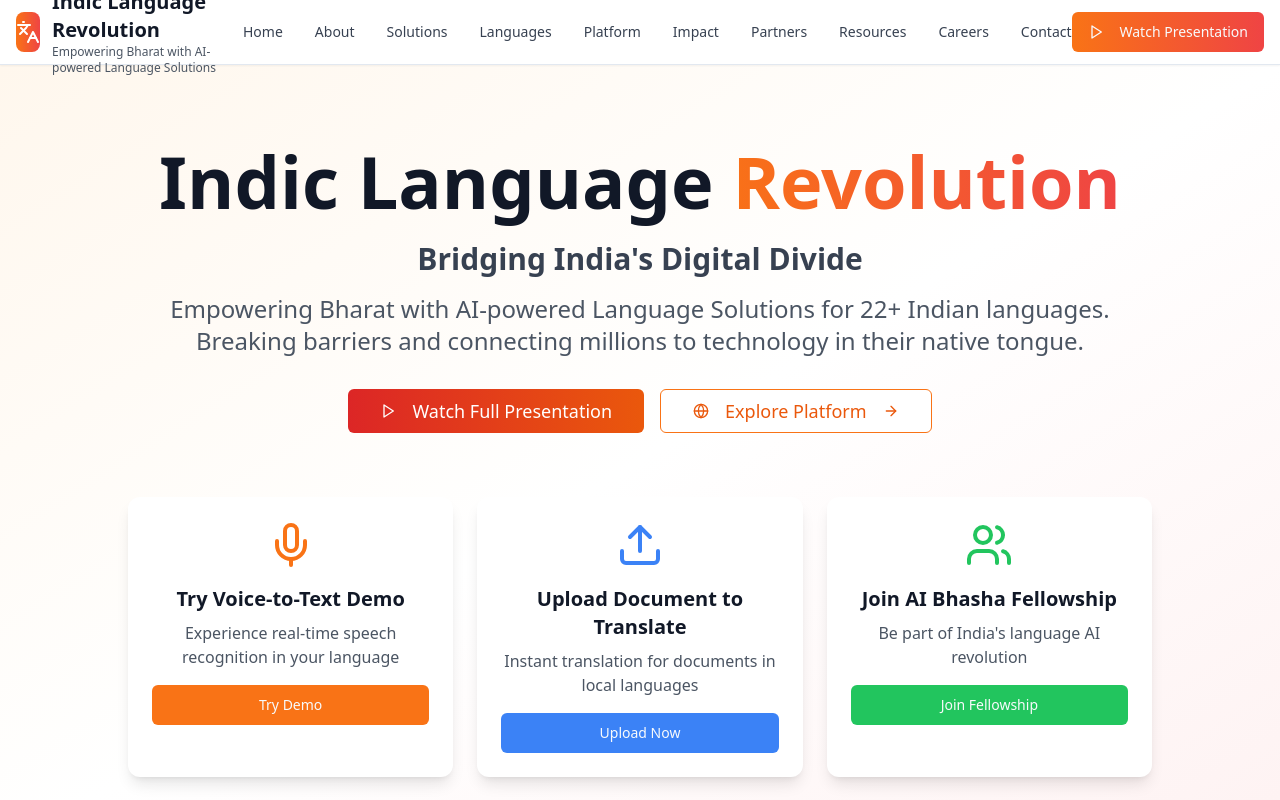
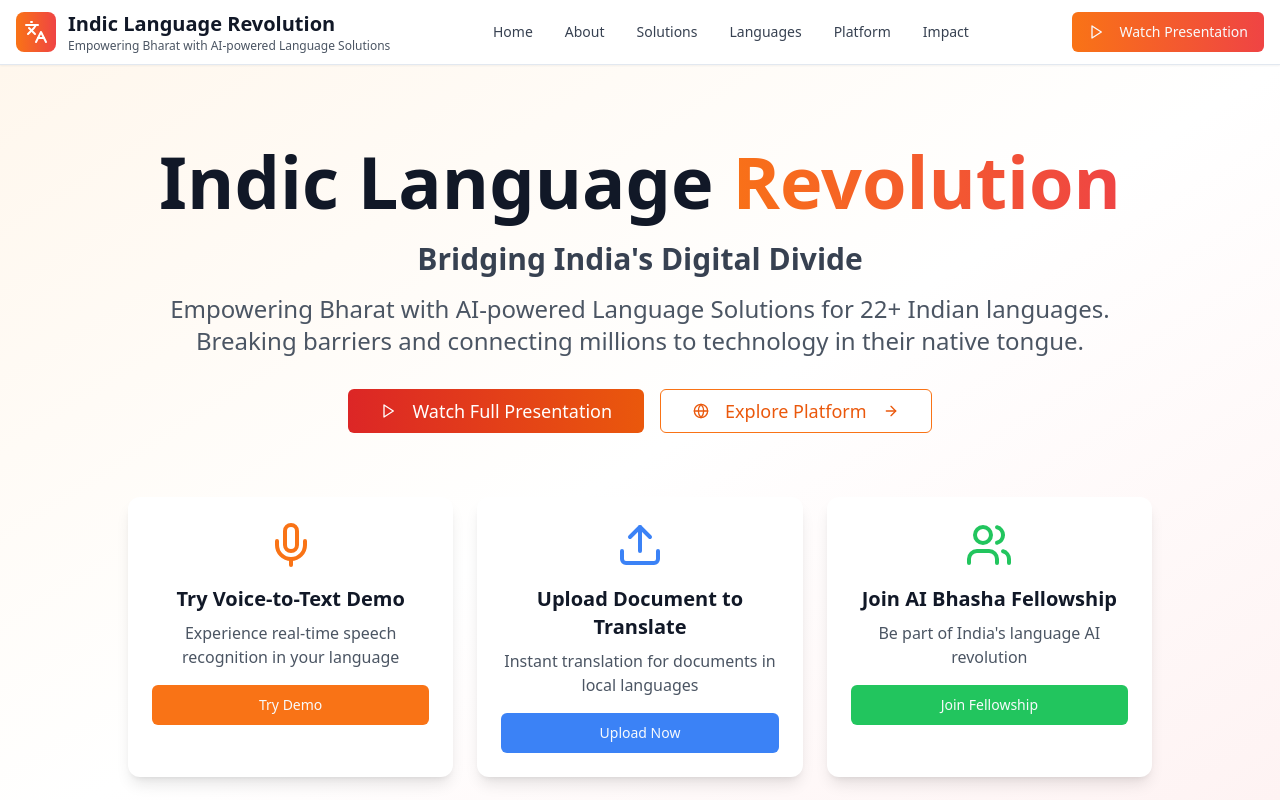
Before and after one commit to Thorenetwork/thore-insights, a React (Vite) app: page / in a window 1280 px wide. Shown: the top 800 px of the page. Built offline with nearby package versions, Linux system fonts and the light colour scheme.

Commit message:
Remove menu items after Impact section
Removes navigation menu items (Partners, Resources, Careers, Contact) from the Header component, as requested.

```diff
--- a/src/components/Header.tsx
+++ b/src/components/Header.tsx
@@ -1,4 +1,3 @@
-
 import { useState } from 'react';
 import { Button } from '@/components/ui/button';
 import { Menu, X, Play, Languages } from 'lucide-react';
@@ -16,11 +15,7 @@ const Header = ({ onWatchVideo }: HeaderProps) => {
     { name: 'Solutions', href: '#solutions' },
     { name: 'Languages', href: '#languages' },
     { name: 'Platform', href: '#platform' },
-    { name: 'Impact', href: '#impact' },
-    { name: 'Partners', href: '#partners' },
-    { name: 'Resources', href: '#resources' },
-    { name: 'Careers', href: '#careers' },
-    { name: 'Contact', href: '#contact' }
+    { name: 'Impact', href: '#impact' }
   ];
 
   return (
```
